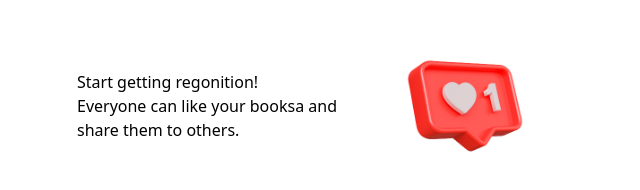
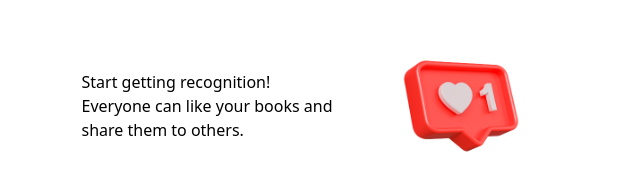
Before and after one commit to Monaschinas/readr-landing-page, a website: page index.html in a window 1280 px wide. Shown: the part 2193-2383 px from the top of the page, 313-953 px from the left. Drawn offline with Linux system fonts and the light colour scheme.

Commit message:
fix: typos on english main page

```diff
--- a/index.html
+++ b/index.html
@@ -128,7 +128,7 @@
           <img class="w-56 md:w-64 h-auto" src="/images/book-upload.png" alt="A book with letters around it">
         </div>
         <div class="flex flex-wrap md:flex-row-reverse justify-center items-center gap-4">
-          <p>Start getting regonition!<br>Everyone can like your booksa and<br>share them to others.</p>
+          <p>Start getting recognition!<br>Everyone can like your books and<br>share them to others.</p>
           <img class="w-56 md:w-64 h-auto" src="/images/love.png" alt="A like notification">
         </div>
       </div>
```
